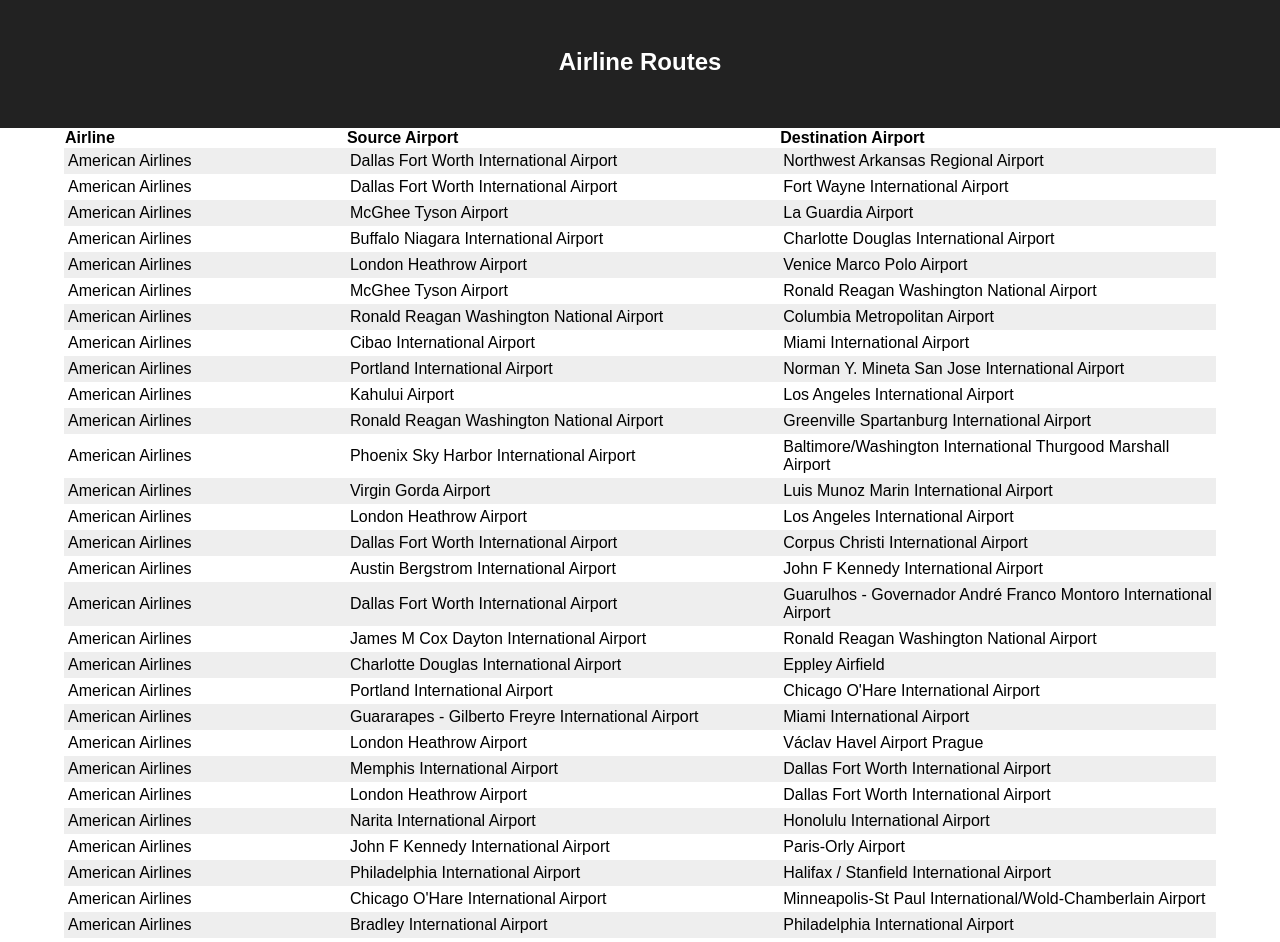
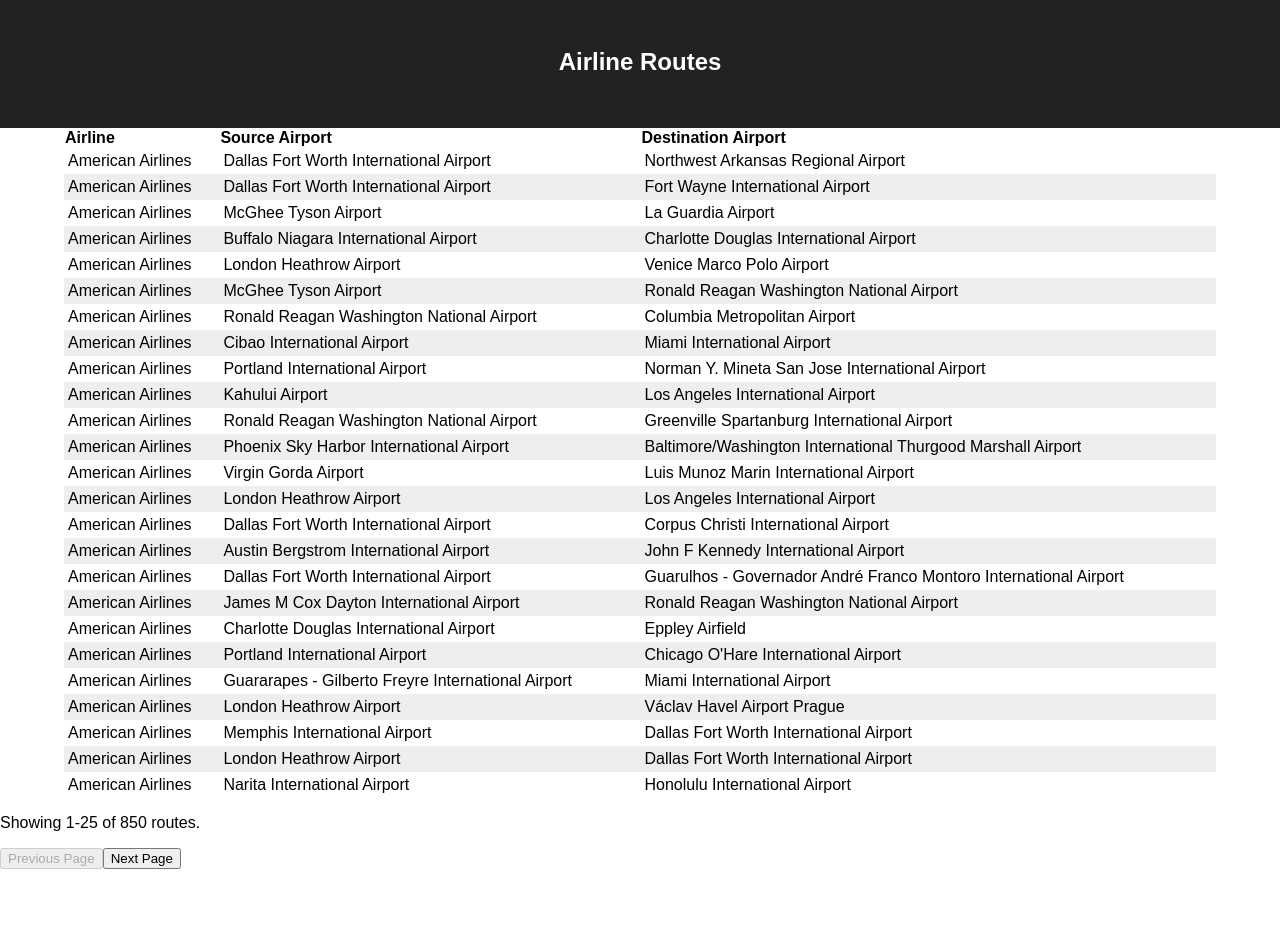
Before and after one commit to aryan-binazir/airline-routes, a React (Create React App) app: page / in a window 1280 px wide. Shown: the top 942 px of the page. After the commit the page ends 885 px from the top, so only its background shows below. Built offline with nearby package versions, Linux system fonts and the light colour scheme.

Commit message:
Add pagination

```diff
--- a/src/App.js
+++ b/src/App.js
@@ -9,9 +9,13 @@
   {name: 'Destination Airport', property: 'dest'},
 ];
 
-function formatValue(property, value) {
-  // return a string
-}
+const formatValue = (property, value) => {
+  if (property === "airline") {
+    return data.getAirlineById(value);
+  } else {
+    return data.getAirportByCode(value);
+  }
+};
 
 const App = () => (
   <div className="app">
--- a/src/Components/Table.jsx
+++ b/src/Components/Table.jsx
@@ -1,21 +1,58 @@
-import React from "react";
+import React, { useState } from 'react';
 
-const Table = ({ tableRows, className, columns }) => {
+const Table = ({ tableRows, className, columns, format }) => {
+  const perPage = 25;
+  const [page, setPage] = useState(0);
+  const start = page * perPage
+  const nextPage = (event) => {
+    event.preventDefault();
+    setPage(page + 1);
+  };
+
+  const previousPage = (event) => {
+    event.preventDefault();
+    setPage(page - 1);
+  };
+
+  const columnHeaders = columns.map((airport, i) => {
+    return <th key={i}>{airport.name}</th>
+  });
+
+  let rows = [...tableRows.routes]
+  const bodyRows = rows.slice(start, start + perPage).map((row) => {
+    const rows = columns.map((col) => {
+      const value = row[col.property];
+      return <td key={col.property + value}>{format(col.property, value)}</td>;
+    });
+    return <tr key={Object.values(row).join(":")}>{rows}</tr>;
+  });
+
   return (
-    <table className={className}>
-      <tbody>
-        <tr>
-          {columns.map((airport, i) => <th key={i}>{airport.name}</th>)}
-        </tr>
-        {tableRows.routes.map((row, i) => (
-          <tr key={i}>
-              <td>{tableRows.getAirlineById(row.airline)}</td>
-              <td>{tableRows.getAirportByCode(row.src)}</td>
-              <td>{tableRows.getAirportByCode(row.dest)}</td>
-          </tr>
-        ))}
-      </tbody>
-    </table>
+    <>
+      <table className={className}>
+          <thead>
+            <tr>{columnHeaders}</tr>
+          </thead>
+          <tbody>{bodyRows}</tbody>
+      </table>
+      <div className="pagination">
+        <p>
+          Showing {start + 1}-{start + bodyRows.length} of {rows.length} routes.
+        </p>
+        <p>
+          <button key="previous" disabled={page === 0} onClick={previousPage}>
+            Previous Page
+          </button>
+          <button
+            key="next"
+            disabled={start + perPage >= rows.length}
+            onClick={nextPage}
+          >
+            Next Page
+          </button>
+        </p>
+      </div>
+    </>
   )
 }
 
```
